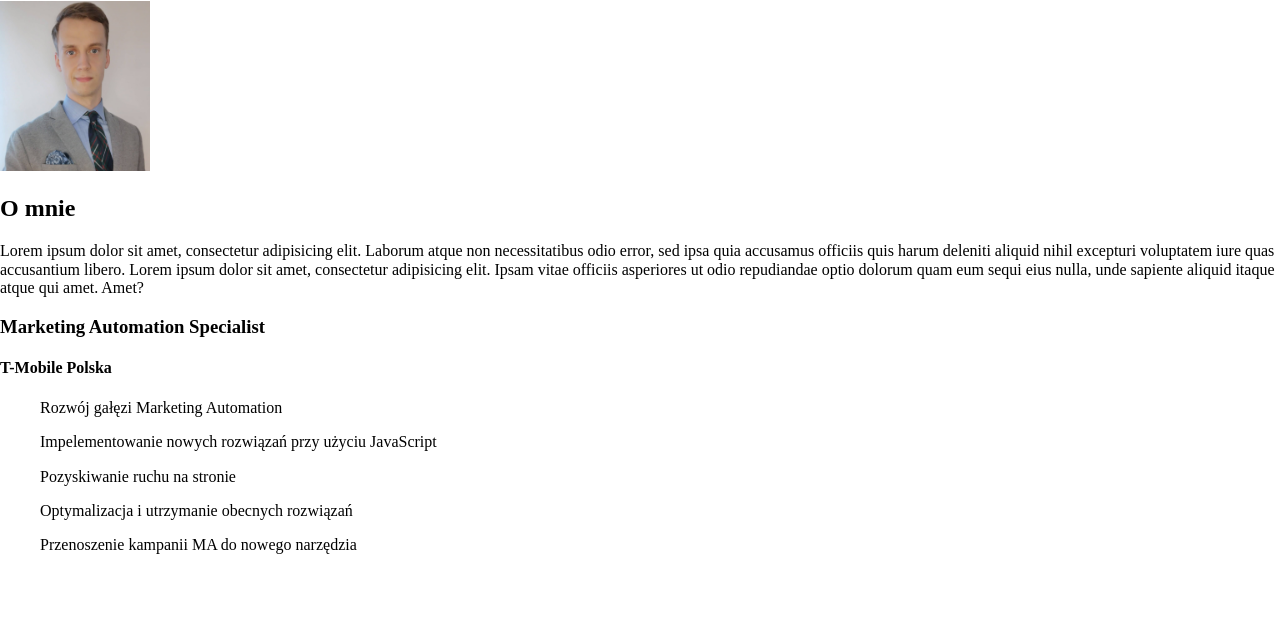
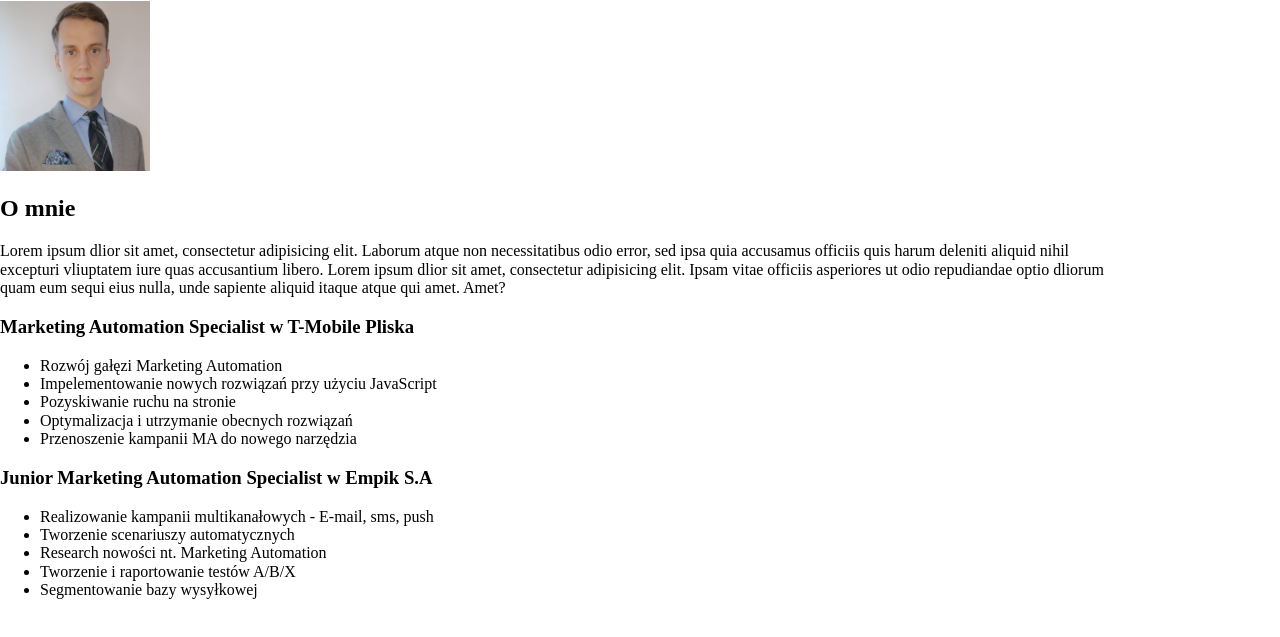
Before and after one commit to AdrianFilinski/My-CV, a plain HTML site: page index.html in a window 1280 px wide. Shown: the part 79-716 px from the top of the page. Drawn offline with nearby package versions, Linux system fonts and the light colour scheme.

Commit message:
add experience section

```diff
--- a/css/style.css
+++ b/css/style.css
@@ -1,8 +1,16 @@
 * {
     box-sizing: border-box;
+}
+
+body {
+    width: 1120px;
 }
 
 img {
     width: 150px;
     height: 170px;
 }
+
+ol {
+    list-style: circle;
+}
--- a/index.html
+++ b/index.html
@@ -9,7 +9,7 @@
     <link rel="stylesheet" href="/css/style.css">
     <link rel="stylesheet" href="https://cdnjs.cloudflare.com/ajax/libs/normalize/8.0.1/normalize.min.css"
         integrity="sha512-NhSC1YmyruXifcj/KFRWoC561YpHpc5Jtzgvbuzx5VozKpWvQ+4nXhPdFgmx8xqexRcpAglTj9sIBWINXa8x5w=="
-        crossorigin="anonymous" referrerpolicy="no-referrer" />
+        crossorigin="anonymous" referrerpliicy="no-referrer" />
 </head>
 
 <body>
@@ -17,21 +17,32 @@
     <img src="img/adrianfilinski.jpg" alt="Adrian Filiński">
     <section class="about">
         <h2>O mnie</h2>
-        <div>Lorem ipsum dolor sit amet, consectetur adipisicing elit. Laborum atque non necessitatibus odio error, sed
-            ipsa quia accusamus officiis quis harum deleniti aliquid nihil excepturi voluptatem iure quas accusantium
-            libero. Lorem ipsum dolor sit amet, consectetur adipisicing elit. Ipsam vitae officiis asperiores ut odio
-            repudiandae optio dolorum quam eum sequi eius nulla, unde sapiente aliquid itaque atque qui amet. Amet?
+        <div>Lorem ipsum dlior sit amet, consectetur adipisicing elit. Laborum atque non necessitatibus odio error, sed
+            ipsa quia accusamus officiis quis harum deleniti aliquid nihil excepturi vliuptatem iure quas accusantium
+            libero. Lorem ipsum dlior sit amet, consectetur adipisicing elit. Ipsam vitae officiis asperiores ut odio
+            repudiandae optio dliorum quam eum sequi eius nulla, unde sapiente aliquid itaque atque qui amet. Amet?
         </div>
     </section>
-    <main class="experience">
-        <h3>Marketing Automation Specialist</h3>
-        <h4>T-Mobile Polska</h4>
-        <ol>Rozwój gałęzi Marketing Automation</ol>
-        <ol>Impelementowanie nowych rozwiązań przy użyciu JavaScript</ol>
-        <ol>Pozyskiwanie ruchu na stronie</ol>
-        <ol>Optymalizacja i utrzymanie obecnych rozwiązań</ol>
-        <ol>Przenoszenie kampanii MA do nowego narzędzia</ol>
-    </main>
+    <section class="experience">
+        <h3>Marketing Automation Specialist w T-Mobile Pliska</h3>
+        <ul>
+            <li>Rozwój gałęzi Marketing Automation</li>
+            <li>Impelementowanie nowych rozwiązań przy użyciu JavaScript</li>
+            <li>Pozyskiwanie ruchu na stronie</li>
+            <li>Optymalizacja i utrzymanie obecnych rozwiązań</li>
+            <li>Przenoszenie kampanii MA do nowego narzędzia</li>
+        </ul>
+    </section>
+    <section class="experience">
+        <h3>Junior Marketing Automation Specialist w Empik S.A</h3>
+        <ul>
+            <li>Realizowanie kampanii multikanałowych - E-mail, sms, push</li>
+            <li>Tworzenie scenariuszy automatycznych</li>
+            <li>Research nowości nt. Marketing Automation</li>
+            <li>Tworzenie i raportowanie testów A/B/X</li>
+            <li>Segmentowanie bazy wysyłkowej</li>
+        </ul>
+    </section>
 </body>
 
 </html>
```
